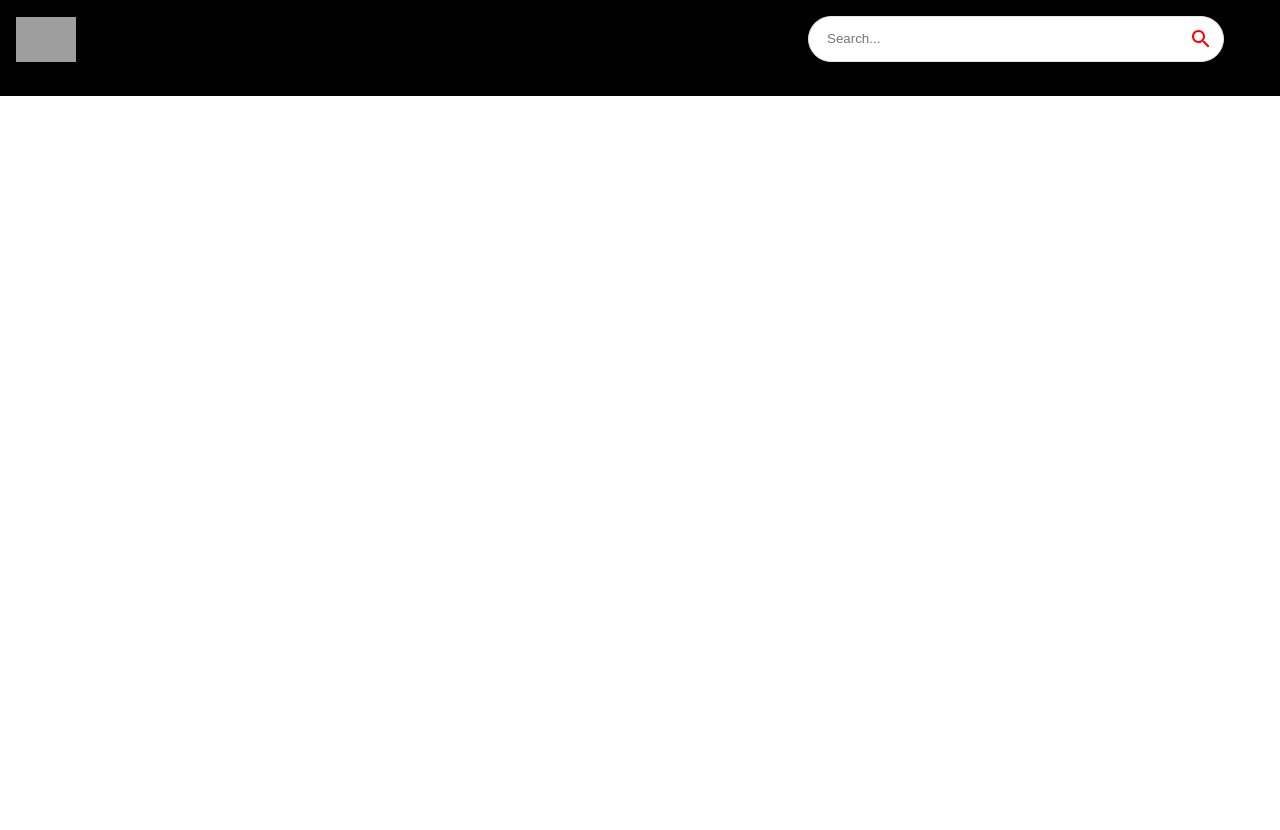
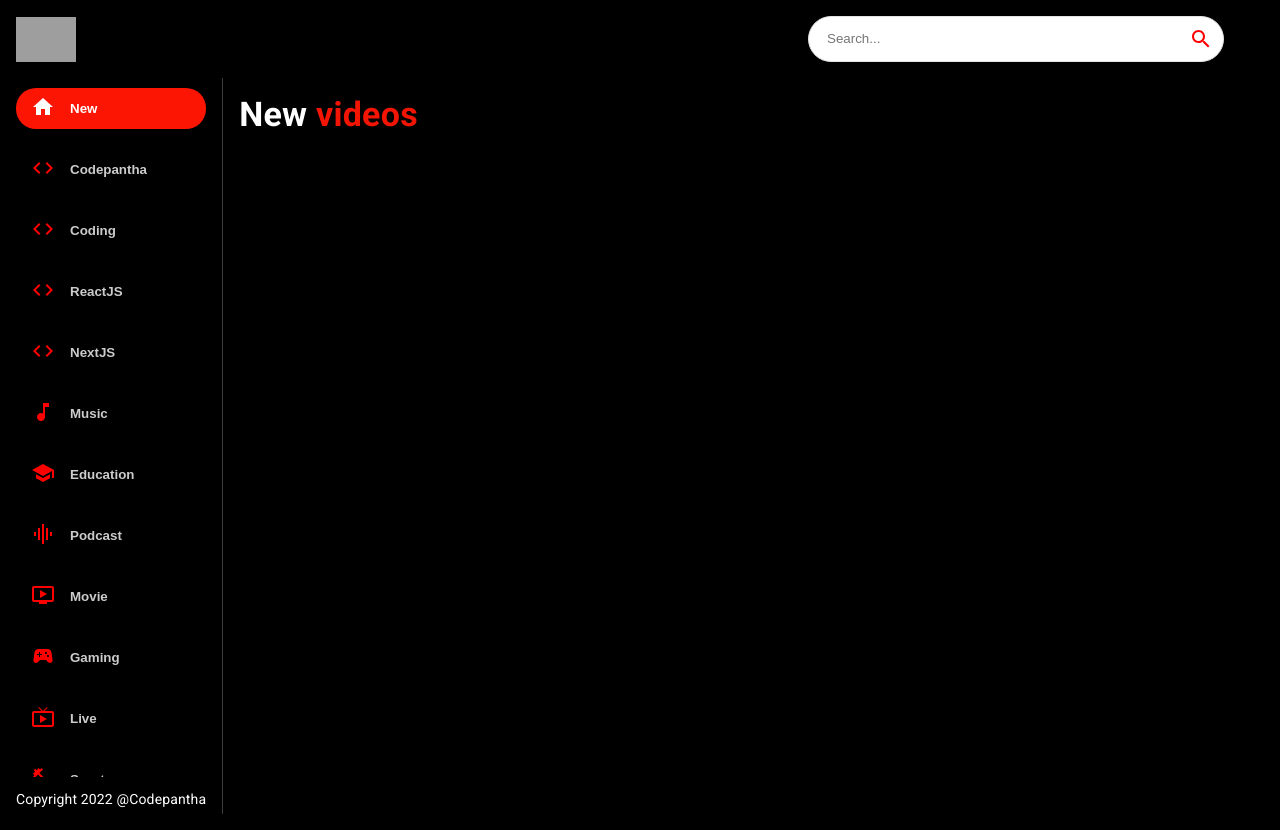
Before and after one commit to codepantha/youtube-clone, a React (Create React App) app: page / in a window 1280 px wide. Before the commit the page ends 800 px from the top, so only its background shows below. Built offline with nearby package versions, Linux system fonts and the light colour scheme; grey boxes are pictures that could not be loaded.

Commit message:
Set up the Feed component skeleton

```diff
--- a/src/components/Feed.jsx
+++ b/src/components/Feed.jsx
@@ -1,9 +1,42 @@
-import React from 'react'
+import { Box, Stack, Typography } from '@mui/material';
+import { useState, useEffect } from 'react';
+import { Sidebar, Videos } from './';
 
 const Feed = () => {
   return (
-    <div>Feed</div>
-  )
-}
+    <Stack sx={{ flexDirection: { sx: 'column', md: 'row' } }}>
+      <Box
+        sx={{
+          height: { sx: 'auto', md: '92vh' },
+          borderRight: '1px solid #3d3d3d',
+          px: { sx: 0, md: 2 }
+        }}
+      >
+        <Sidebar />
 
-export default Feed
+        <Typography
+          className="copyright"
+          variant="body2"
+          sx={{ mt: 1.5, color: '#fff' }}
+        >
+          Copyright 2022 @Codepantha
+        </Typography>
+      </Box>
+
+      <Box p={2} sx={{ overflowY: 'auto', height: '90vh', flex: 2 }}>
+        <Typography
+          variant="h4"
+          fontWeight="bold"
+          mb={2}
+          sx={{ color: 'white' }}
+        >
+          New <span style={{ color: '#f31503' }}>videos</span>
+        </Typography>
+
+        <Videos videos={[]} />
+      </Box>
+    </Stack>
+  );
+};
+
+export default Feed;
--- a/src/components/Sidebar.jsx
+++ b/src/components/Sidebar.jsx
@@ -9,8 +9,8 @@ const Sidebar = () => {
     <Stack
       direction="row"
       sx={{
-        overFlowY: 'auto',
-        height: { sx: 'auto', md: '95%' },
+        overflowY: 'auto',
+        height: { sm: 'auto', md: '95%' },
         flexDirection: { md: 'column' }
       }}
     >
--- /dev/null
+++ b/src/components/Videos.jsx
@@ -0,0 +1,9 @@
+import React from 'react'
+
+const Videos = () => {
+  return (
+    <div>Videos</div>
+  )
+}
+
+export default Videos
--- a/src/components/index.jsx
+++ b/src/components/index.jsx
@@ -4,3 +4,5 @@ export { default as ChannelDetail } from './ChannelDetail';
 export { default as VideoDetail } from './VideoDetail';
 export { default as SearchFeed } from './SearchFeed';
 export { default as SearchBar } from './SearchBar';
+export { default as Sidebar } from './Sidebar';
+export { default as Videos } from './Videos';
--- a/src/utils/constants.js
+++ b/src/utils/constants.js
@@ -16,7 +16,7 @@ export const logo = 'https://i.ibb.co/s9Qys2j/logo.png';
 
 export const categories = [
   { name: 'New', icon: <HomeIcon />, },
-  { name: 'JS Mastery', icon: <CodeIcon />, },
+  { name: 'Codepantha', icon: <CodeIcon />, },
   { name: 'Coding', icon: <CodeIcon />, },
   { name: 'ReactJS', icon: <CodeIcon />, },
   { name: 'NextJS', icon: <CodeIcon />, },
```
